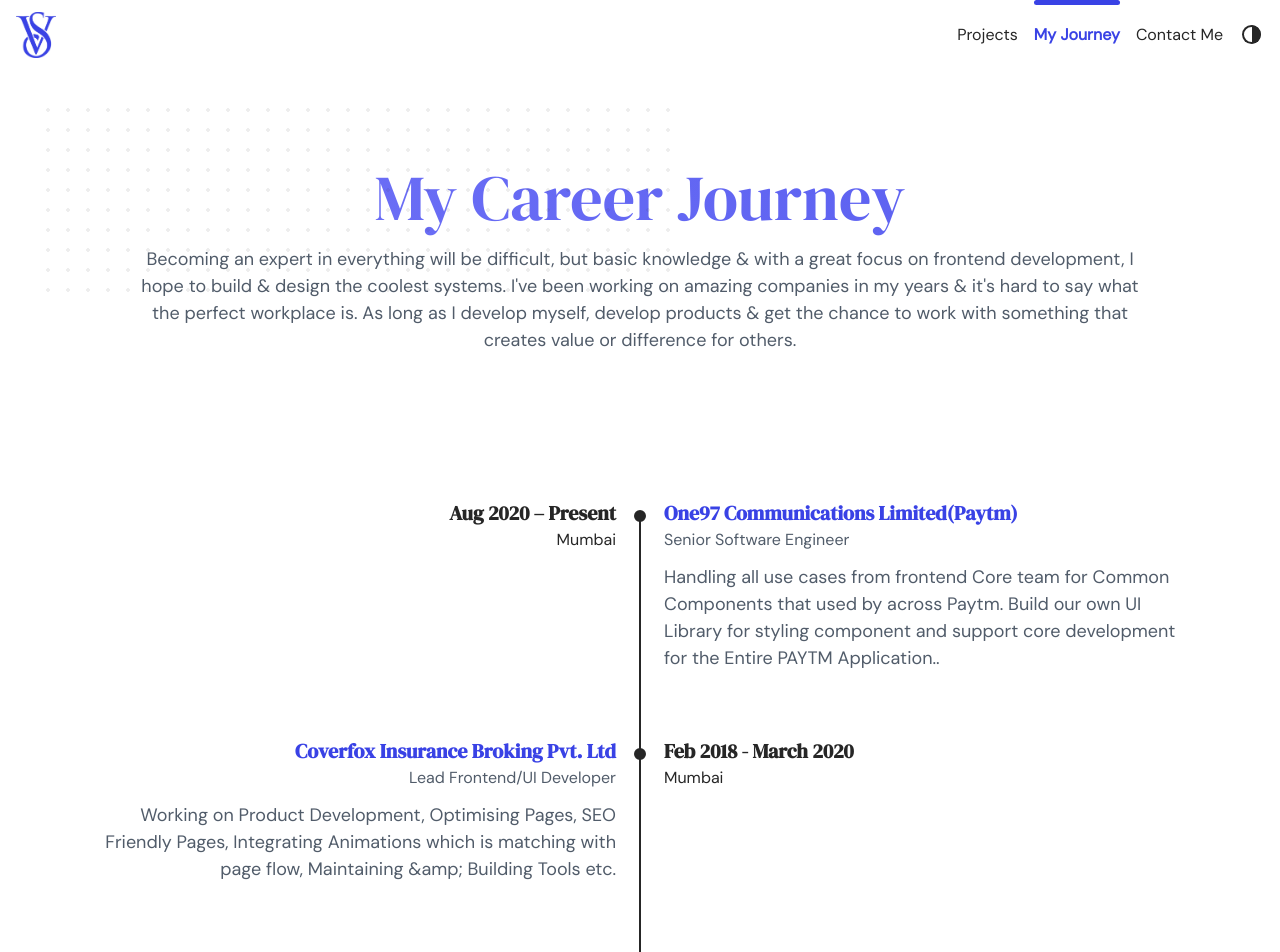
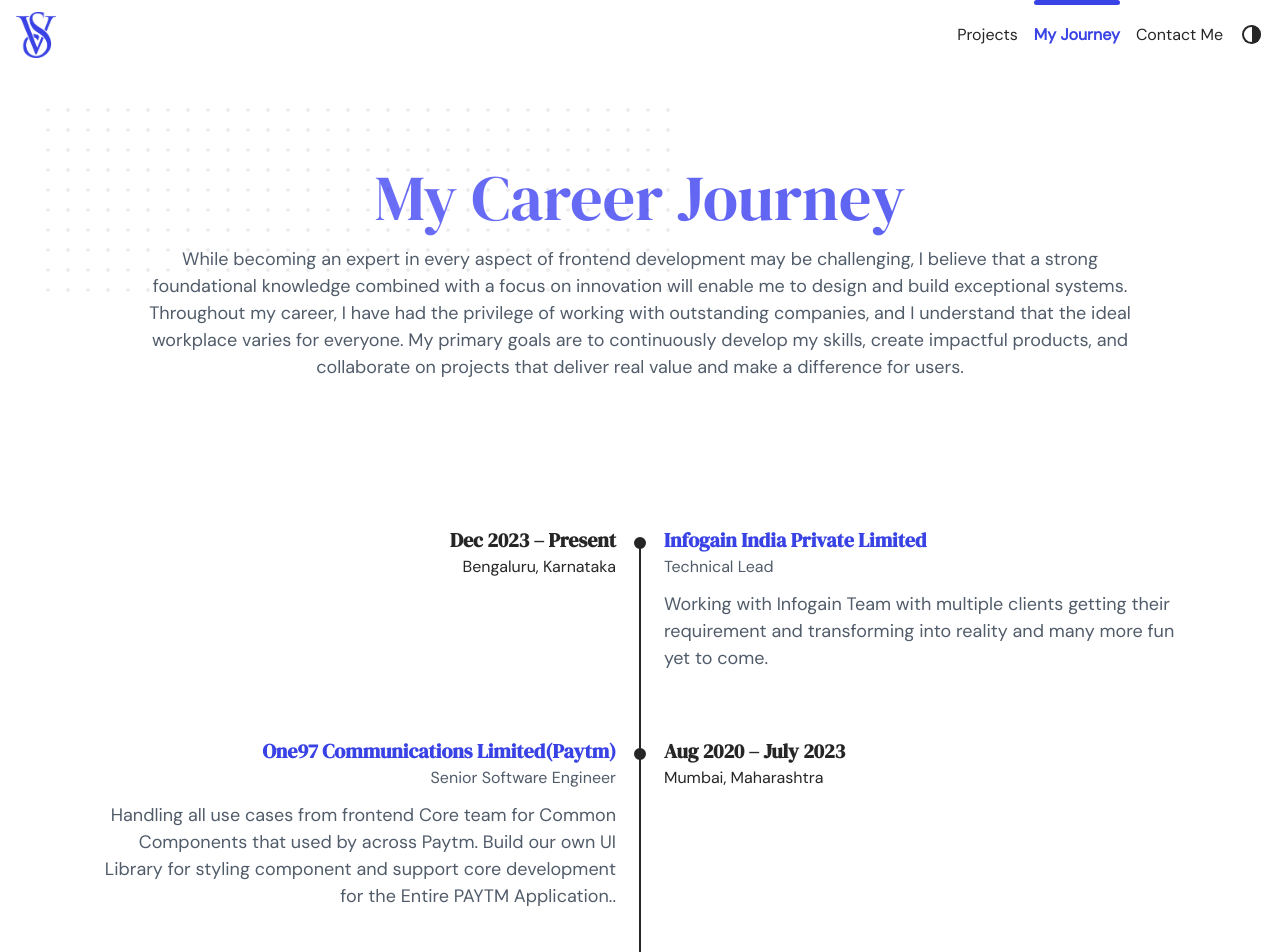
Before and after one commit to viveksinghup/myProfile, a Vue app: page /journey in a window 1280 px wide. Shown: the top 952 px of the page. Built offline with nearby package versions, Linux system fonts and the light colour scheme; what vue-typewriter would draw is missing.

Commit message:
recent changes

```diff
--- a/src/constants/career.js
+++ b/src/constants/career.js
@@ -1,8 +1,18 @@
 export const career = [
     {
         id: 1,
-        year: "Aug 2020 – Present",
-        location: 'Mumbai',
+        year: "Dec 2023 – Present",
+        location: 'Bengaluru, Karnataka',
+        company: 'Infogain India Private Limited',
+        post: 'Technical Lead',
+        link: "https://www.infogain.com/",
+        desc:
+            "Working with Infogain Team with multiple clients getting their requirement and transforming into reality and many more fun yet to come.",
+    },
+    {
+        id: 2,
+        year: "Aug 2020 – July 2023",
+        location: 'Mumbai, Maharashtra',
         company: 'One97 Communications Limited(Paytm)',
         post: 'Senior Software Engineer',
         link: "http://paytminsurance.co.in/",
@@ -12,7 +22,7 @@
     {
         id: 3,
         year: "Feb 2018 - March 2020",
-        location: 'Mumbai',
+        location: 'Mumbai, Maharashtra',
         company: 'Coverfox Insurance Broking Pvt. Ltd',
         post: 'Lead Frontend/UI Developer',
         link: "https://www.coverfox.com",
@@ -20,9 +30,9 @@
             "Working on Product Development, Optimising Pages, SEO Friendly Pages, Integrating Animations which is matching with page flow, Maintaining &amp; Building Tools etc.",
     },
     {
-        id: 3,
+        id: 4,
         year: "Sept 2016 - Jan 2018",
-        location: 'Mumbai',
+        location: 'Mumbai, Maharashtra',
         company: 'HDFC Developers Ltd.',
         post: 'Sr. Frontend Developer',
         link: "https://www.hdfcred.com",
@@ -30,7 +40,7 @@
             "Frontend Responsibilities all included HTML,CSS/Animation/Effects, JS, Web Building Tools, Web Optmisations.",
     },
     {
-        id: 4,
+        id: 5,
         year: "June 2015 - June 2016",
         location: 'New Delhi',
         company: 'Railsmancer Technologies',
@@ -40,7 +50,7 @@
             "Desigining &amp; Developing Webpages and PSDs, clients conversation and taking care about all thier requirements and changes.",
     },
     {
-        id: 5,
+        id: 6,
         year: "June 2013 - June 2015",
         location: 'New Delhi',
         company: 'Web Experts Infotech Llp.',
@@ -50,7 +60,7 @@
             "Worked on all Company Portals from various fields (E-Commerce, Property Portal, B2B Portal, B2C Portal, Local Search Engine, Templating, Email Designing and Email Marketing, Website Promotions(SEO), Mobile Advertising).",
     },
     {
-        id: 6,
+        id: 7,
         year: "Feb 2012 - July 2012",
         location: 'Gujarat',
         company: 'Kochar Tech.',
@@ -60,7 +70,7 @@
             "I was Handling there all the Responsibilities of IT(Hardware & Networking) Internet Protocol Linking of Live Applications at Baroda Division in Gujarat.",
     },
     {
-        id: 7,
+        id: 8,
         year: "June 2011 - Feb 2012",
         location: 'New Delhi',
         company: 'HCL Infosystems Ltd.',
@@ -70,7 +80,7 @@
             "Radio Frequency Project TETRA(Terrestrial Trunk Radio ) Handling Network Testing, Edit Connective Group and Change Different Talkative Groups & Linking Group & Programming, Signal Strength Verify..",
     },
     {
-        id: 8,
+        id: 9,
         year: "June 2007 - June 2011",
         location: 'Punjab, Amritsar',
         company: 'B-Tech (Punjab Technical University)',
@@ -80,7 +90,7 @@
             "I have completed B-Tech",
     },
     {
-        id: 8,
+        id: 10,
         year: "June 2005 - June 2007",
         location: 'Amethi - Uttar Pradesh',
         company: 'Shri Ranvir Inter College',
--- a/src/views/Home.vue
+++ b/src/views/Home.vue
@@ -27,17 +27,41 @@
           </div>
           <div class="cover-desc mt-6 md:w-4/6">
             <p class="font-pb text-gray-10 text-md md:text-xl">
-                            Over 11+ Years of Experience in UI Development &amp;
-                            Designing. Working as Frontend/UI Developer got deep
-                            dive more into Product Building. A passionate
-                            frontend developer, love new features & nice code. I
-                            have easy to switch between social and sharp mode
-                            and like to transform design ideas into reality with
-                            the user in focus.
+              With over a decade of experience in UI development and design, I
+              have honed my expertise as a Frontend/UI Developer, focusing on
+              product development. I am dedicated to crafting innovative
+              features and producing clean, high-quality code. My proficiency in
+              seamlessly transitioning between collaborative and detail-oriented
+              tasks allows me to effectively translate design concepts into
+              user-centric solutions.
             </p>
           </div>
           <div class="mt-10">
             <ul class="social-links flex space-x-4">
+              <li>
+                <a
+                  :href="SOCIAL.in"
+                  class="w-12 h-12 md:w-16 md:h-16 cursor-pointer grediant-bg rounded-full"
+                  target="_blank"
+                  data-aos="fade-left"
+                  data-aos-duration="1000"
+                  data-aos-delay="100"
+                >
+                  <Icon class="social-icon" name="in" />
+                </a>
+              </li>
+              <li>
+                <a
+                  :href="SOCIAL.gt"
+                  class="w-12 h-12 md:w-16 md:h-16 cursor-pointer grediant-bg rounded-full"
+                  target="_blank"
+                  data-aos="fade-left"
+                  data-aos-duration="1000"
+                  data-aos-delay="200"
+                >
+                  <Icon class="social-icon" name="gt" />
+                </a>
+              </li>
               <li>
                 <a
                   :href="SOCIAL.fb"
@@ -45,7 +69,7 @@
                   target="_blank"
                   data-aos="fade-left"
                   data-aos-duration="1000"
-                                    data-aos-delay="100"
+                  data-aos-delay="300"
                 >
                   <Icon class="social-icon" name="fb" />
                 </a>
@@ -57,7 +81,7 @@
                   target="_blank"
                   data-aos="fade-left"
                   data-aos-duration="1000"
-                                    data-aos-delay="200"
+                  data-aos-delay="400"
                 >
                   <Icon class="social-icon" name="twitter" />
                 </a>
@@ -69,33 +93,9 @@
                   target="_blank"
                   data-aos="fade-left"
                   data-aos-duration="1000"
-                                    data-aos-delay="300"
+                  data-aos-delay="500"
                 >
                   <Icon class="social-icon" name="ig" />
-                                </a>
-                            </li>
-                            <li>
-                                <a
-                                    :href="SOCIAL.in"
-                                    class="w-12 h-12 md:w-16 md:h-16 cursor-pointer grediant-bg rounded-full"
-                                    target="_blank"
-                                    data-aos="fade-left"
-                                    data-aos-duration="1000"
-                                    data-aos-delay="400"
-                                >
-                                    <Icon class="social-icon" name="in" />
-                                </a>
-                            </li>
-                            <li>
-                                <a
-                                    :href="SOCIAL.gt"
-                                    class="w-12 h-12 md:w-16 md:h-16 cursor-pointer grediant-bg rounded-full"
-                                    target="_blank"
-                                    data-aos="fade-left"
-                                    data-aos-duration="1000"
-                                    data-aos-delay="500"
-                                >
-                                    <Icon class="social-icon" name="gt" />
                 </a>
               </li>
             </ul>
--- a/src/views/Journey.vue
+++ b/src/views/Journey.vue
@@ -2,15 +2,29 @@
   <div>
     <div class="container">
       <div class="pt-20 pb-5 md:pb-20 text-center">
-        <h2 class="text-4xl md:text-6xl font-serif text-gradient">My Career Journey</h2>
-        <p class="text-md md:text-lg px-5 w-full md:w-10/12 mx-auto text-gray-10">
-          Becoming an expert in everything will be difficult, but basic knowledge & with a great focus on frontend development, I hope to build & design the coolest systems. I've been working on amazing companies in my years & it's hard to say what the perfect workplace is. As long as I develop myself, develop products & get the chance to work with something that creates value or difference for others.
+        <h2 class="text-4xl md:text-6xl font-serif text-gradient">
+          My Career Journey
+        </h2>
+        <p
+          class="text-md md:text-lg px-5 w-full md:w-10/12 mx-auto text-gray-10"
+        >
+          While becoming an expert in every aspect of frontend development may
+          be challenging, I believe that a strong foundational knowledge
+          combined with a focus on innovation will enable me to design and build
+          exceptional systems. Throughout my career, I have had the privilege of
+          working with outstanding companies, and I understand that the ideal
+          workplace varies for everyone. My primary goals are to continuously
+          develop my skills, create impactful products, and collaborate on
+          projects that deliver real value and make a difference for users.
         </p>
       </div>
     </div>
-    <div class="w-full mb-10 relative timeline-group" data-aos="fade-up"
-        data-aos-duration="1000"
-        data-aos-delay="0">
+    <div
+      class="w-full mb-10 relative timeline-group"
+      data-aos="fade-up"
+      data-aos-duration="1000"
+      data-aos-delay="0"
+    >
       <div
         class="tg-list flex items-start mt-16"
         v-for="jorney in career"
@@ -68,7 +82,7 @@
     top: 20px;
     width: 2px;
   }
-  @media screen and (max-width: 768px){
+  @media screen and (max-width: 768px) {
     padding-left: 30px;
     &:after {
       margin: 0px;
@@ -84,13 +98,13 @@
         transform: scale(1.5);
       }
     }
-    &:nth-child(even){
+    &:nth-child(even) {
       @apply flex flex-row-reverse;
       .tg-info {
         display: flex;
         flex-direction: column;
         align-items: flex-end;
-        p{
+        p {
           text-align: right;
         }
       }
@@ -99,22 +113,22 @@
         &:after {
           right: auto;
           left: -6px;
-          @media screen and (max-width: 768px){
+          @media screen and (max-width: 768px) {
             left: 0;
           }
         }
       }
-      @media screen and (max-width: 768px){
+      @media screen and (max-width: 768px) {
         @apply flex flex-row flex-wrap;
         .tg-info {
           align-items: flex-start;
-          p{
+          p {
             text-align: left;
           }
         }
       }
     }
-    @media screen and (max-width: 768px){
+    @media screen and (max-width: 768px) {
       @apply w-full flex-col;
     }
   }
@@ -133,16 +147,16 @@
       @apply bg-black;
       border-radius: 30px;
     }
-    @media screen and (max-width: 768px){
+    @media screen and (max-width: 768px) {
       @apply w-full items-start mb-5;
-      &:after{
+      &:after {
         right: auto;
         left: 0px;
       }
     }
   }
   &-right {
-    @media screen and (max-width: 768px){
+    @media screen and (max-width: 768px) {
       @apply w-full;
     }
   }
```
Lines whose indentation alone changed are shown as unchanged.
